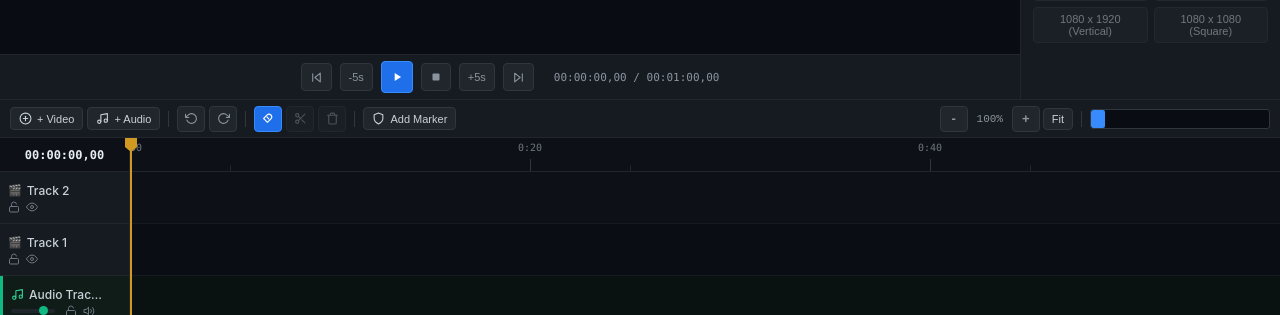
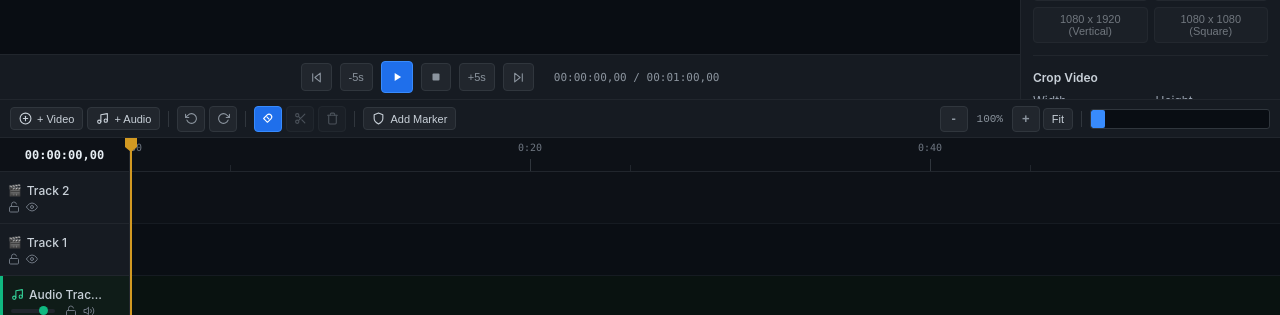
Before and after one commit to abhayDoes/VidAI, a React app in the folder frontend/: page / in a window 1280 px wide. Shown: the part 472-787 px from the top of the page. Built offline with nearby package versions, Linux system fonts and the light colour scheme; the HTML template or start-up script is replaced by a standard one; what @ffmpeg/ffmpeg would draw is missing.

Commit message:
feat: add local crop editing

```diff
--- a/frontend/src/App.jsx
+++ b/frontend/src/App.jsx
@@ -224,6 +224,18 @@ export default function App() {
     if (!selectedClip?.file) {
       setStatus("Select a locally imported clip first");
       return;
+    }
+    if (operation === "crop") {
+      const { width, height, x, y } = options;
+      if (
+        ![width, height, x, y].every(Number.isFinite) ||
+        [width, height, x, y].some((value) => value % 2 !== 0) ||
+        width < 2 || height < 2 || x < 0 || y < 0 ||
+        x + width > selectedClip.width || y + height > selectedClip.height
+      ) {
+        setStatus(`Crop must fit inside the ${selectedClip.width} × ${selectedClip.height}px source frame`);
+        return;
+      }
     }
     try {
       setStatus(`Loading FFmpeg.wasm for local ${operation}...`);
--- /dev/null
+++ b/frontend/src/components/Inspector/CropControls.jsx
@@ -0,0 +1,64 @@
+import { useMemo, useState } from "react";
+
+function even(value, fallback) {
+  const number = Math.floor(Number(value) || fallback);
+  return Math.max(2, number - (number % 2));
+}
+
+export default function CropControls({ selectedClip, onApply }) {
+  const dimensions = useMemo(() => ({
+    width: Math.max(2, Number(selectedClip?.width) || 1280),
+    height: Math.max(2, Number(selectedClip?.height) || 720),
+  }), [selectedClip?.id, selectedClip?.width, selectedClip?.height]);
+  const initial = useMemo(() => {
+    const width = even(dimensions.width * 0.8, dimensions.width);
+    const height = even(dimensions.height * 0.8, dimensions.height);
+    return {
+      width,
+      height,
+      x: even((dimensions.width - width) / 2, 0),
+      y: even((dimensions.height - height) / 2, 0),
+    };
+  }, [dimensions]);
+  const [crop, setCrop] = useState(initial);
+
+  const setValue = (key, value) => setCrop((current) => ({ ...current, [key]: value }));
+
+  return (
+    <div className="crop-controls">
+      <div className="crop-input-grid">
+        {[
+          ["width", "Width"],
+          ["height", "Height"],
+          ["x", "X offset"],
+          ["y", "Y offset"],
+        ].map(([key, label]) => (
+          <label key={key}>
+            <span>{label}</span>
+            <input
+              type="number"
+              min={key === "x" || key === "y" ? 0 : 2}
+              step="2"
+              value={crop[key]}
+              onChange={(event) => setValue(key, event.target.value)}
+              disabled={!selectedClip}
+            />
+          </label>
+        ))}
+      </div>
+      <p className="muted-note">Source: {dimensions.width} × {dimensions.height}px. Crop bounds must fit inside the source.</p>
+      <button
+        className="preset-btn wide"
+        onClick={() => onApply({
+          width: Number(crop.width),
+          height: Number(crop.height),
+          x: Number(crop.x),
+          y: Number(crop.y),
+        })}
+        disabled={!selectedClip}
+      >
+        Apply Crop Locally
+      </button>
+    </div>
+  );
+}
--- a/frontend/src/components/Inspector/Inspector.css
+++ b/frontend/src/components/Inspector/Inspector.css
@@ -143,3 +143,28 @@
   font-size: 10px;
   color: #8b949e;
 }
+
+
+.crop-input-grid {
+  display: grid;
+  grid-template-columns: repeat(2, minmax(0, 1fr));
+  gap: 10px;
+  margin-bottom: 10px;
+}
+
+.crop-input-grid label {
+  display: flex;
+  flex-direction: column;
+  gap: 5px;
+  color: var(--muted-text, #9aa4b2);
+  font-size: 12px;
+}
+
+.crop-input-grid input {
+  width: 100%;
+  min-width: 0;
+}
+
+.crop-controls .muted-note {
+  margin: 0 0 10px;
+}
--- a/frontend/src/components/Inspector/Inspector.jsx
+++ b/frontend/src/components/Inspector/Inspector.jsx
@@ -1,6 +1,7 @@
 import TrimControls from "./TrimControls";
 import SpeedControls from "./SpeedControls";
 import Transform from "./Transform";
+import CropControls from "./CropControls";
 import "./Inspector.css";
 
 const RESOLUTIONS = [
@@ -106,6 +107,19 @@ export default function Inspector({
         )}
       </div>
 
+      <div className="inspector-section">
+        <div className="section-title">Crop Video</div>
+        {selectedClip?.type === "audio" ? (
+          <p className="muted-note">Cropping is available for video clips only.</p>
+        ) : (
+          <CropControls
+            key={selectedClip?.id || "no-clip"}
+            selectedClip={selectedClip}
+            onApply={(options) => onProcessClip("crop", options)}
+          />
+        )}
+      </div>
+
     </aside>
   );
 }
--- a/frontend/src/services/ffmpeg.js
+++ b/frontend/src/services/ffmpeg.js
@@ -60,7 +60,7 @@ async function execute(engine, args) {
 
 async function processClipInternal(file, operation, options = {}, onProgress) {
   const audioOnly = file.type.startsWith("audio/") || /\.(mp3|wav|m4a|aac|ogg|opus|flac)$/i.test(file.name);
-  if (audioOnly && operation !== "trim") throw new Error("Rotate and resize are available for video clips only.");
+  if (audioOnly && operation !== "trim") throw new Error("Rotate, resize, and crop are available for video clips only.");
   const engine = await getFFmpeg(onProgress);
   const input = await writeInput(engine, file);
   const output = nextFileName(operation, audioOnly ? "mp3" : "mp4");
@@ -83,6 +83,15 @@ async function processClipInternal(file, operation, options = {}, onProgress) {
     const height = Math.max(2, Math.floor(Number(options.height) / 2) * 2);
     if (!Number.isFinite(width) || !Number.isFinite(height)) throw new Error("Choose a valid output resolution.");
     filters.push(`scale=${width}:${height}`);
+  } else if (operation === "crop") {
+    const width = Math.floor(Number(options.width));
+    const height = Math.floor(Number(options.height));
+    const x = Math.floor(Number(options.x));
+    const y = Math.floor(Number(options.y));
+    if (![width, height, x, y].every(Number.isFinite) || width < 2 || height < 2 || x < 0 || y < 0) {
+      throw new Error("Choose positive crop dimensions and non-negative X and Y offsets.");
+    }
+    filters.push(`crop=${width}:${height}:${x}:${y}`);
   } else {
     throw new Error(`Unsupported local edit: ${operation}`);
   }
```
Also changed, not shown: 1 other file (tests, documents, lock files or other folders).
